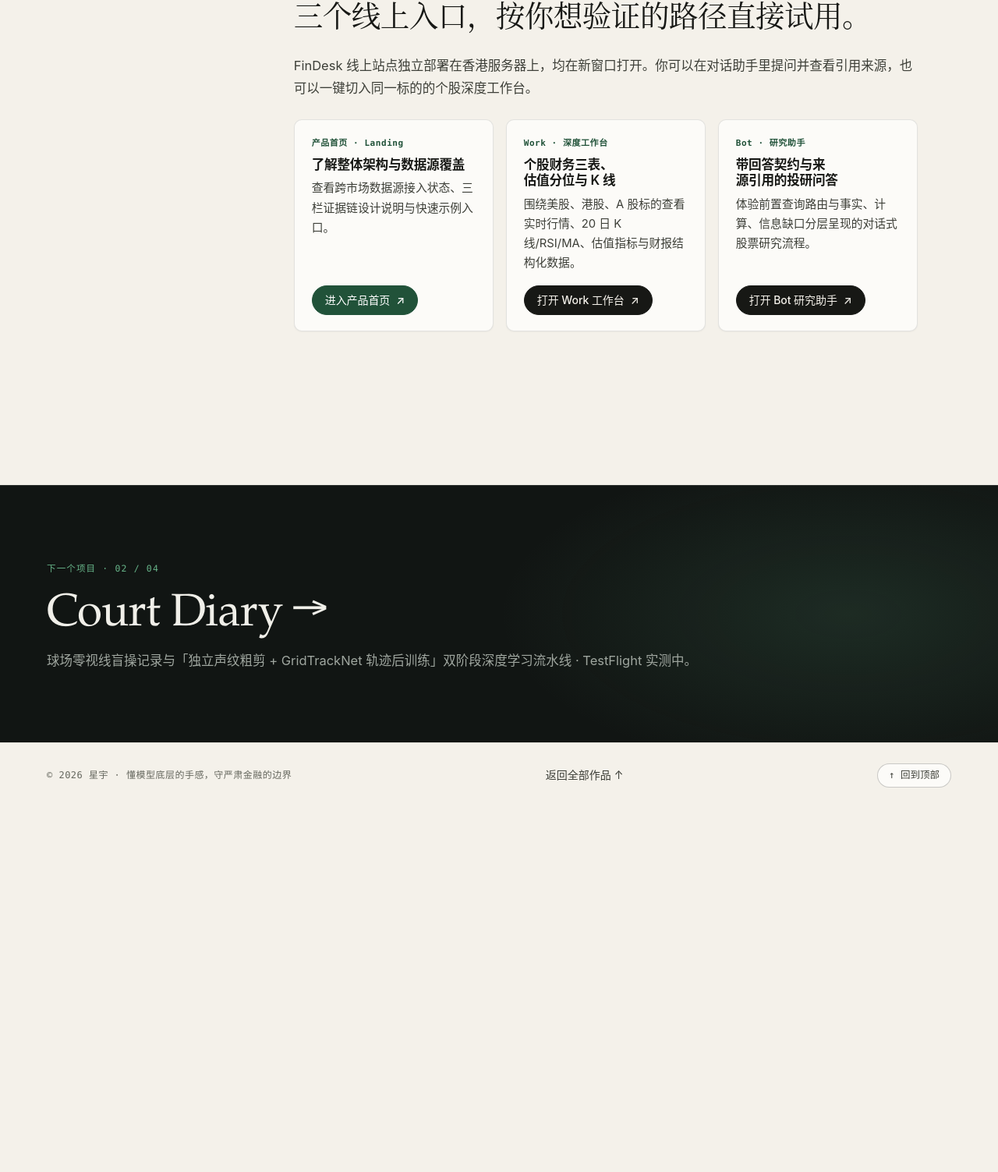
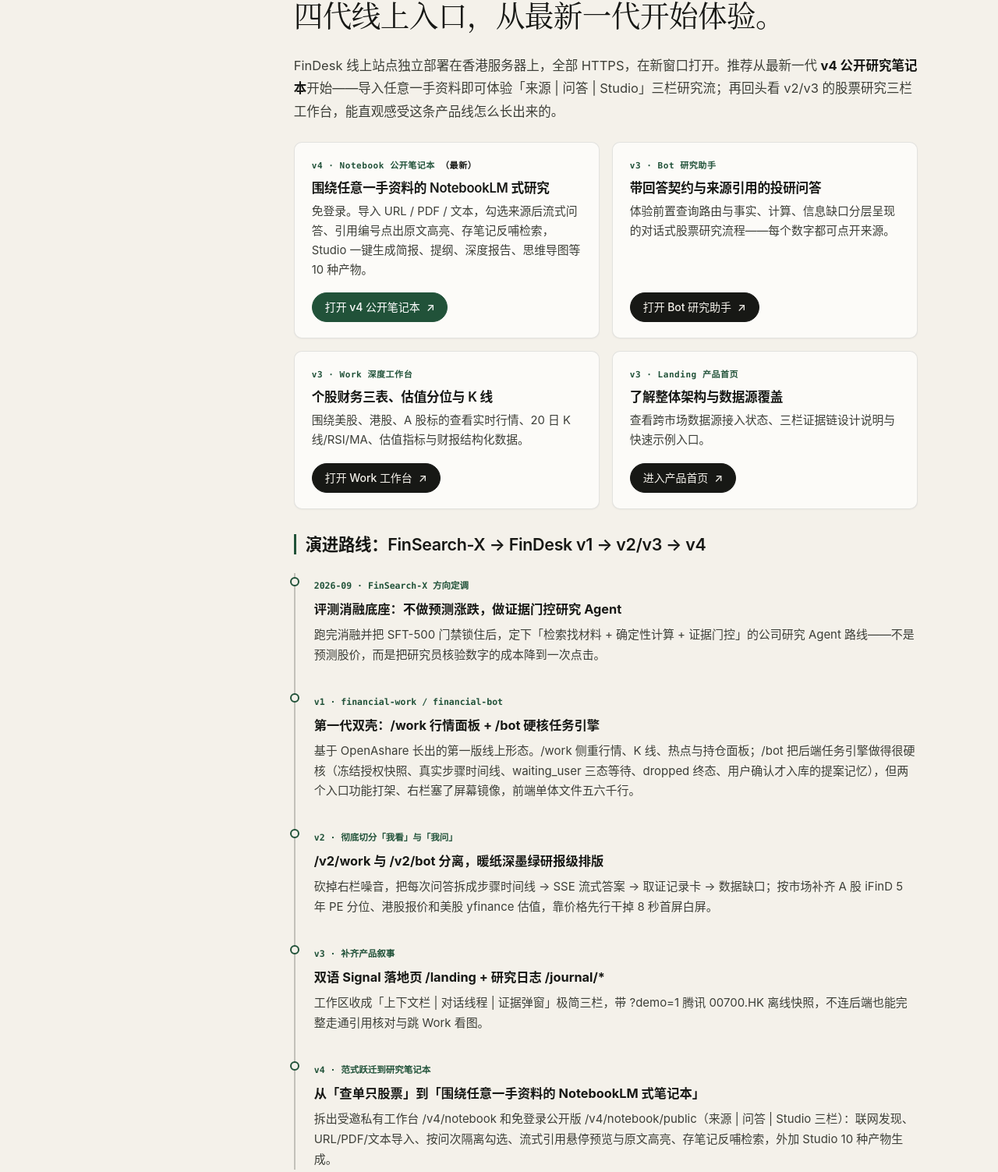
Before and after one commit to fengbaoYao/xingyu-portfolio, a plain HTML site: page cases/financial-bot.html in a window 1280 px wide. Shown: the part 8771-10274 px from the top of the page at 78% size. Before the commit the page ends 9819 px from the top, so only its background shows below. Drawn offline with Linux system fonts and the light colour scheme.

Commit message:
Restructure FinDesk try section: v4 first + evolution roadmap

```diff
--- a/cases/financial-bot.html
+++ b/cases/financial-bot.html
@@ -293,28 +293,63 @@
       <!-- ============ 07 试用 ============ -->
       <section id="try" class="chapter">
         <span class="eyebrow">07 / <span class="zh">在线体验</span></span>
-        <h2><span class="zh">三个线上入口，按你想验证的路径直接试用。</span></h2>
-        <p><span class="zh">FinDesk 线上站点独立部署在香港服务器上，均在新窗口打开。你可以在对话助手里提问并查看引用来源，也可以一键切入同一标的的个股深度工作台。</span></p>
-        <div class="cards three try-cards">
+        <h2><span class="zh">四代线上入口，从最新一代开始体验。</span></h2>
+        <p><span class="zh">FinDesk 线上站点独立部署在香港服务器上，全部 HTTPS，在新窗口打开。推荐从最新一代 <b>v4 公开研究笔记本</b>开始——导入任意一手资料即可体验「来源 | 问答 | Studio」三栏研究流；再回头看 v2/v3 的股票研究三栏工作台，能直观感受这条产品线怎么长出来的。</span></p>
+        <div class="cards four try-cards">
           <div class="card">
-            <span class="n"><span class="zh">产品首页 · Landing</span></span>
-            <h4><span class="zh">了解整体架构与数据源覆盖</span></h4>
-            <p><span class="zh">查看跨市场数据源接入状态、三栏证据链设计说明与快速示例入口。</span></p>
-            <p class="try-act"><a class="btn btn-sm btn-accent" href="https://47.243.118.32.nip.io/landing?lang=zh" target="_blank" rel="noopener"><span class="zh">进入产品首页</span> <span aria-hidden="true">↗</span></a></p>
+            <span class="n"><span class="zh">v4 · Notebook 公开笔记本 <b>（最新）</b></span></span>
+            <h4><span class="zh">围绕任意一手资料的 NotebookLM 式研究</span></h4>
+            <p><span class="zh">免登录。导入 URL / PDF / 文本，勾选来源后流式问答、引用编号点出原文高亮、存笔记反哺检索，Studio 一键生成简报、提纲、深度报告、思维导图等 10 种产物。</span></p>
+            <p class="try-act"><a class="btn btn-sm btn-accent" href="https://47.243.118.32.nip.io/v4/notebook/public" target="_blank" rel="noopener"><span class="zh">打开 v4 公开笔记本</span> <span aria-hidden="true">↗</span></a></p>
           </div>
           <div class="card">
-            <span class="n">Work · 深度工作台</span>
+            <span class="n">v3 · Bot 研究助手</span>
+            <h4><span class="zh">带回答契约与来源引用的投研问答</span></h4>
+            <p><span class="zh">体验前置查询路由与事实、计算、信息缺口分层呈现的对话式股票研究流程——每个数字都可点开来源。</span></p>
+            <p class="try-act"><a class="btn btn-sm" href="https://47.243.118.32.nip.io/bot?mode=use&amp;lang=zh" target="_blank" rel="noopener"><span class="zh">打开 Bot 研究助手</span> <span aria-hidden="true">↗</span></a></p>
+          </div>
+          <div class="card">
+            <span class="n">v3 · Work 深度工作台</span>
             <h4><span class="zh">个股财务三表、估值分位与 K 线</span></h4>
             <p><span class="zh">围绕美股、港股、A 股标的查看实时行情、20 日 K 线/RSI/MA、估值指标与财报结构化数据。</span></p>
             <p class="try-act"><a class="btn btn-sm" href="https://47.243.118.32.nip.io/work?lang=zh" target="_blank" rel="noopener"><span class="zh">打开 Work 工作台</span> <span aria-hidden="true">↗</span></a></p>
           </div>
           <div class="card">
-            <span class="n">Bot · 研究助手</span>
-            <h4><span class="zh">带回答契约与来源引用的投研问答</span></h4>
-            <p><span class="zh">体验前置查询路由与事实、计算、信息缺口分层呈现的对话式股票研究流程。</span></p>
-            <p class="try-act"><a class="btn btn-sm" href="https://47.243.118.32.nip.io/bot?mode=use&amp;lang=zh" target="_blank" rel="noopener"><span class="zh">打开 Bot 研究助手</span> <span aria-hidden="true">↗</span></a></p>
+            <span class="n"><span class="zh">v3 · Landing 产品首页</span></span>
+            <h4><span class="zh">了解整体架构与数据源覆盖</span></h4>
+            <p><span class="zh">查看跨市场数据源接入状态、三栏证据链设计说明与快速示例入口。</span></p>
+            <p class="try-act"><a class="btn btn-sm" href="https://47.243.118.32.nip.io/landing?lang=zh" target="_blank" rel="noopener"><span class="zh">进入产品首页</span> <span aria-hidden="true">↗</span></a></p>
           </div>
         </div>
+
+        <h3 style="margin-top:32px"><span class="zh">演进路线：FinSearch-X → FinDesk v1 → v2/v3 → v4</span></h3>
+        <ol class="phases">
+          <li>
+            <span class="when">2026-09 · FinSearch-X 方向定调</span>
+            <b><span class="zh">评测消融底座：不做预测涨跌，做证据门控研究 Agent</span></b>
+            <p><span class="zh">跑完消融并把 SFT-500 门禁锁住后，定下「检索找材料 + 确定性计算 + 证据门控」的公司研究 Agent 路线——不是预测股价，而是把研究员核验数字的成本降到一次点击。</span></p>
+          </li>
+          <li>
+            <span class="when">v1 · financial-work / financial-bot</span>
+            <b><span class="zh">第一代双壳：/work 行情面板 + /bot 硬核任务引擎</span></b>
+            <p><span class="zh">基于 OpenAshare 长出的第一版线上形态。/work 侧重行情、K 线、热点与持仓面板；/bot 把后端任务引擎做得很硬核（冻结授权快照、真实步骤时间线、waiting_user 三态等待、dropped 终态、用户确认才入库的提案记忆），但两个入口功能打架、右栏塞了屏幕镜像，前端单体文件五六千行。</span></p>
+          </li>
+          <li>
+            <span class="when">v2 · 彻底切分「我看」与「我问」</span>
+            <b><span class="zh">/v2/work 与 /v2/bot 分离，暖纸深墨绿研报级排版</span></b>
+            <p><span class="zh">砍掉右栏噪音，把每次问答拆成步骤时间线 → SSE 流式答案 → 取证记录卡 → 数据缺口；按市场补齐 A 股 iFinD 5 年 PE 分位、港股报价和美股 yfinance 估值，靠价格先行干掉 8 秒首屏白屏。</span></p>
+          </li>
+          <li>
+            <span class="when">v3 · 补齐产品叙事</span>
+            <b><span class="zh">双语 Signal 落地页 /landing + 研究日志 /journal/*</span></b>
+            <p><span class="zh">工作区收成「上下文栏 | 对话线程 | 证据弹窗」极简三栏，带 ?demo=1 腾讯 00700.HK 离线快照，不连后端也能完整走通引用核对与跳 Work 看图。</span></p>
+          </li>
+          <li>
+            <span class="when">v4 · 范式跃迁到研究笔记本</span>
+            <b><span class="zh">从「查单只股票」到「围绕任意一手资料的 NotebookLM 式笔记本」</span></b>
+            <p><span class="zh">拆出受邀私有工作台 /v4/notebook 和免登录公开版 /v4/notebook/public（来源 | 问答 | Studio 三栏）：联网发现、URL/PDF/文本导入、按问次隔离勾选、流式引用悬停预览与原文高亮、存笔记反哺检索，外加 Studio 10 种产物生成。</span></p>
+          </li>
+        </ol>
       </section>
     </div>
   </div>
```
Also changed, not shown: index.html (+2 -2 lines).
